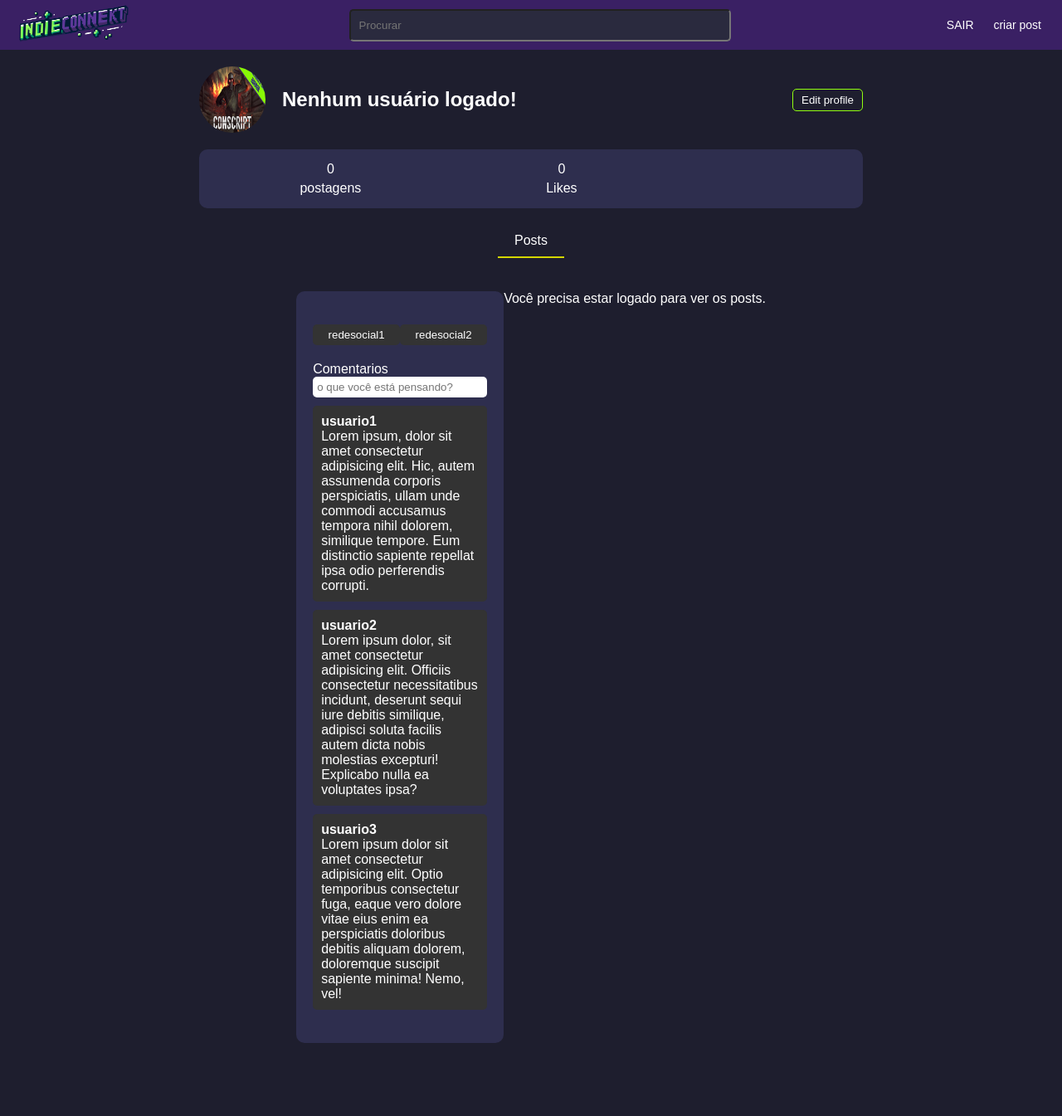
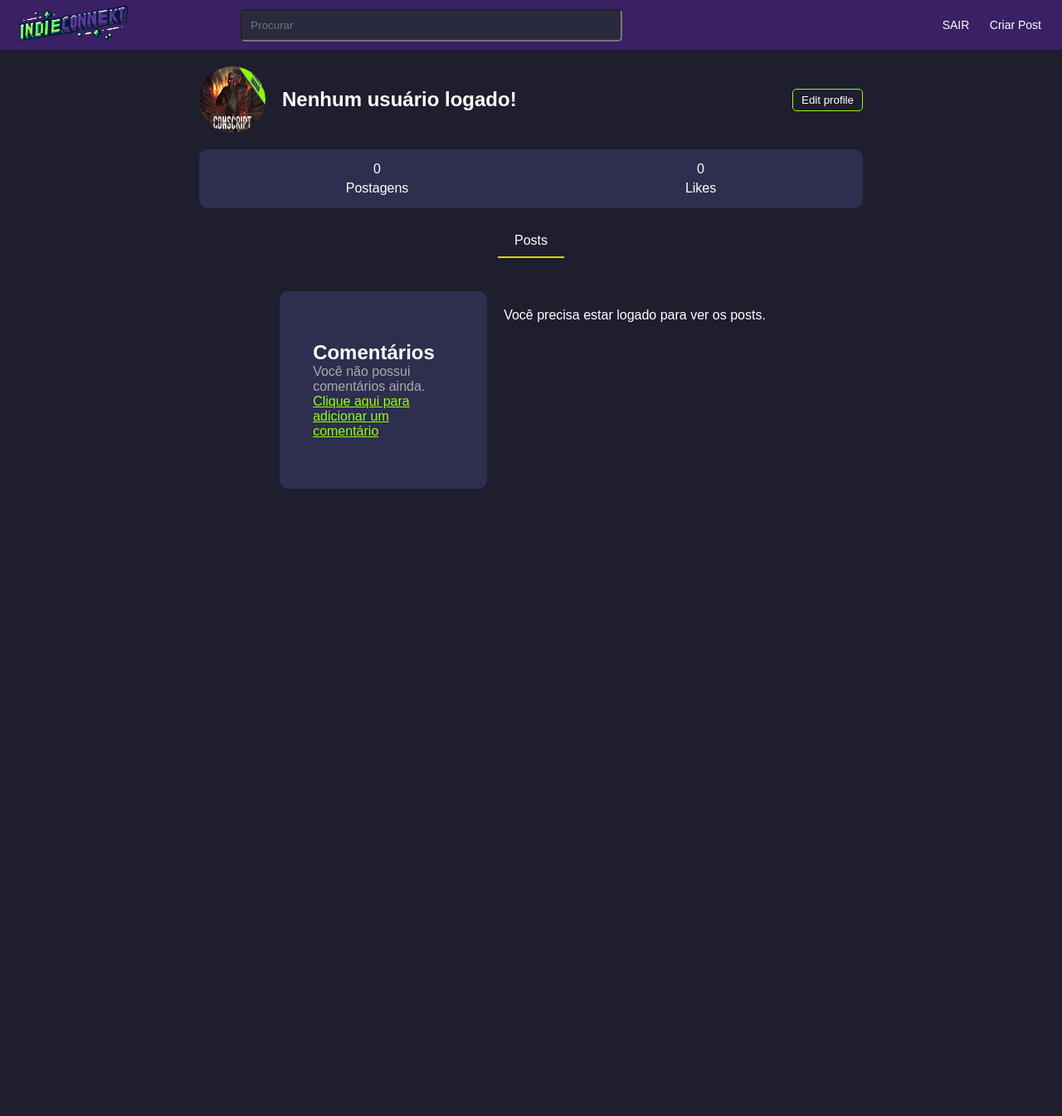
Before and after one commit to limerick28/IndieConnekt, a PHP site: page /perfil.php in a window 1280 px wide. Shown: the whole page at 83% size. After the commit the page ends 589 px from the top, so only its background shows below. Run offline with PHP 8.4, Linux system fonts and the light colour scheme.

Commit message:
Update perfil.php

```diff
--- a/perfil.php
+++ b/perfil.php
@@ -1,5 +1,5 @@
 <?php
-session_start()
+session_start();
 ?>
 <!DOCTYPE html>
 <html lang="pt-br">
@@ -10,31 +10,17 @@ session_start()
     <title>Indie Connekt</title>
 </head>
 <body>
-        </head>
-<body>
     <div class="navbar">
-            <img class="indielogo" height="30" src="images/indieconnektlogo.png"width="50"/>
-        <div class="indielogo">
-    </div>
+        <img class="indielogo" height="30" src="images/indieconnektlogo.png" width="50"/>
         <div class="search-bar">
             <input placeholder="Procurar" type="text"/>
         </div>
         <div class="nav">
-                <form action="logout.php">
-                <a class="cadastro" href="logout.php">
-                SAIR
-                </a>
-                <a class="cadastro" href="cadastrando.php">
-                criar post
-                </a>
-            </form>
-            </div>
-            </div>
+            <a class="cadastro" href="logout.php">SAIR</a>
+            <a class="cadastro" href="cadastrando.php">Criar Post</a>
         </div>
     </div>
 
-
-        </nav>
     <div class="container2">
         <div class="profile-header">
             <img alt="Profile picture" height="80" src="images/conscripted.jpg" width="80"/>
@@ -42,122 +28,43 @@ session_start()
                 <h1>
                     <span>
                         <?php
-
-    if (isset($_SESSION['username'])) {
-    echo  htmlspecialchars($_SESSION['username']);
-    } else {
-        echo "Nenhum usuário logado!";
-    }
-
+                        echo isset($_SESSION['username']) ? htmlspecialchars($_SESSION['username']) : "Nenhum usuário logado!";
                         ?>
                     </span>
                 </h1>
-                <form action="upduser.php">
-                <div class="status">
-                </div>
+                <div class="status"></div>
             </div>
             <div class="profile-edit">
-                    <a href="upduser.php">
-                <button>
-                Edit profile
-                </button>
-                </div>
-            </a>
-            </div>
-            <div class="profile-stats">
-                <div>
-                <p>
-                0
-                </p>
-                <p>
-                postagens
-                </p>
-                </div>
-                <div>
-                <p>
-                0
-                </p>
-                <p>
-                Likes
-                </p>
-                </div>
-                <div>
-                </i>
-                </div>
-
-            </div>
-            <div class="tabs">
-        <button class="active">
-                Posts
-    </button>
-
-  </div>
-  <div class="main">
-   <div class="sidebar">
-    <div class="stats">
-     <div>
-      <div>
-      </div>
-      <div>
-      </div>
-     </div>
-     <div>
-      <div>
-      </div>
-      <div>
-      </div>
-     </div>
-    </div>
-    <div class="share">
-     <div class="social">
-      <button>
-      redesocial1
-      </button>
-      <button>
-       redesocial2
-      </button>
-     </div>
-    </div>
-    <div class="comments">
-     <div>
-      Comentarios
-     </div>
-     <input placeholder="o que você está pensando?" type="text"/>
-     <div class="comment">
-      <div>
-       <strong>
-        usuario1
-       </strong>
-      </div>
-      <div>
-      Lorem ipsum, dolor sit amet consectetur adipisicing elit. Hic, autem assumenda corporis perspiciatis, ullam unde commodi accusamus tempora nihil dolorem, similique tempore. Eum distinctio sapiente repellat ipsa odio perferendis corrupti.
-      </div>
-     </div>
-     <div class="comment">
-      <div>
-       <strong>
-        usuario2
-       </strong>
-      </div>
-      <div>
-        Lorem ipsum dolor, sit amet consectetur adipisicing elit. Officiis consectetur necessitatibus incidunt, deserunt sequi iure debitis similique, adipisci soluta facilis autem dicta nobis molestias excepturi! Explicabo nulla ea voluptates ipsa?
-      </div>
-     </div>
-     <div class="comment">
-      <div>
-       <strong>
-        usuario3
-       </strong>
-      </div>
-      <div>
-       Lorem ipsum dolor sit amet consectetur adipisicing elit. Optio temporibus consectetur fuga, eaque vero dolore vitae eius enim ea perspiciatis doloribus debitis aliquam dolorem, doloremque suscipit sapiente minima! Nemo, vel!
-      </div>
-     </div>
+                <a href="upduser.php"><button>Edit profile</button></a>
             </div>
         </div>
 
+        <div class="profile-stats">
+            <div>
+                <p>0</p>
+                <p>Postagens</p>
+            </div>
+            <div>
+                <p>0</p>
+                <p>Likes</p>
+            </div>
+        </div>
+
+        <div class="tabs">
+            <button class="active">Posts</button>
+        </div>
+
+        <div class="main">
+            <div class="sidebar">
+                <div class="comments" style="background-color: #2e2e4e; padding: 20px; border-radius: 10px; margin-top: 20px;">
+                    <h2 style="color: #ffffff;">Comentários</h2>
+                    <p style="color: #aaaaaa;">Você não possui comentários ainda.</p>
+                    <a href="comentando.php" style="color: #91ff10; text-decoration: underline;">Clique aqui para adicionar um comentário</a>
+                </div>
+            </div>
+
+            <div class="content">
                 <?php
-
                 if (!isset($_SESSION['id'])) {
                     echo "Você precisa estar logado para ver os posts.";
                     exit;
@@ -173,6 +80,7 @@ if (mysqli_num_rows($exe) > 0) {
                     echo "<table style='background-color: #2e2e4e; padding: 20px; border-radius: 10px; width: 800px;'>";
 
                     while ($res = mysqli_fetch_array($exe)) {
+                        $idPost = htmlspecialchars($res['idPost']);
                         $nomePost = htmlspecialchars($res['nomePost']);
                         $comentario = htmlspecialchars($res['comentario']);
                         $foto = htmlspecialchars($res['foto']);
@@ -185,7 +93,6 @@ if (mysqli_num_rows($exe) > 0) {
                                 <td style='padding: 10px; font-size: 20px; font-weight: bold; max-width: 400px; border-radius: 7px; word-wrap: break-word;'>$comentario</td>
                             </tr>";
                     }
-
                     echo "</table>";
                 } else {
                     echo "Nenhum post encontrado.";
@@ -193,17 +100,12 @@ if (mysqli_num_rows($exe) > 0) {
 
                 mysqli_close($con);
                 ?>
-
-     <div class="download">
-      <div class="size">
             </div>
         </div>
     </div>
 
-   </div>
     <footer>
         <p>&copy; PRO</p>
     </footer>
-
 </body>
 </html>
```
Lines whose indentation alone changed are shown as unchanged.
